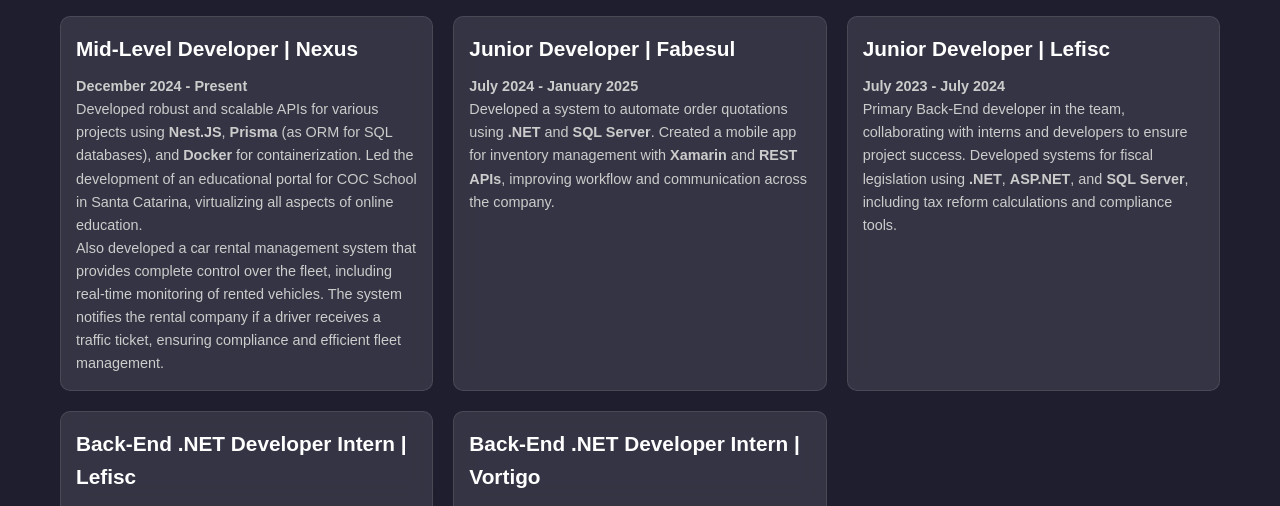
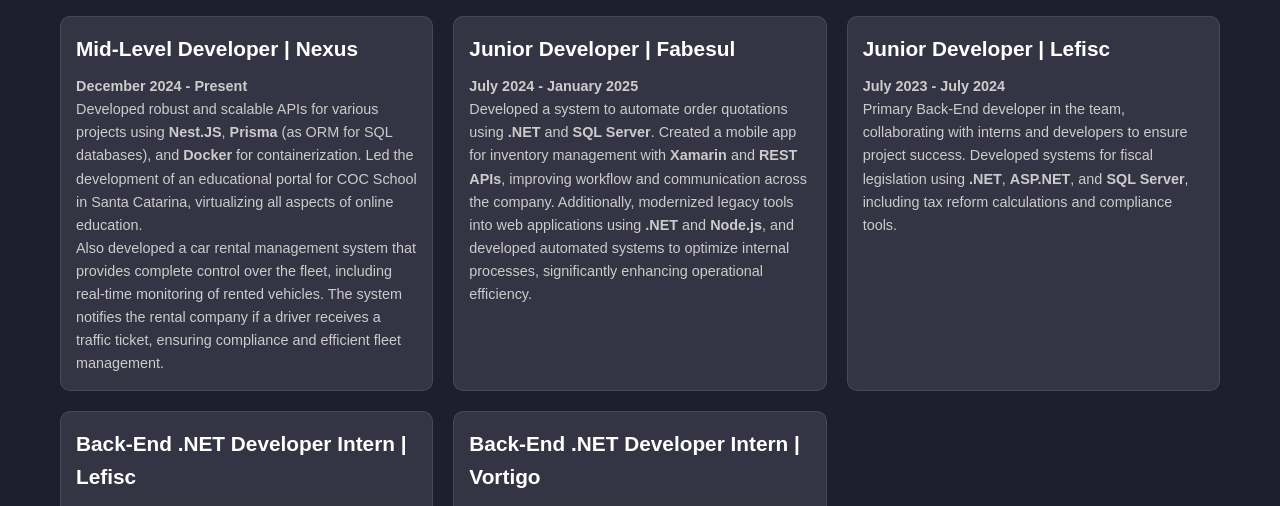
Before and after one commit to RianFonseca/Portifolio, a plain HTML site: page index.html in a window 1280 px wide. Shown: the part 747-1253 px from the top of the page. Drawn offline with Linux system fonts and the light colour scheme.

Commit message:
adjusted tests

```diff
--- a/index.html
+++ b/index.html
@@ -479,13 +479,13 @@
                     <p><strong data-lang="pt">Julho 2024 - Janeiro 2025</strong></p>
                     <p><strong data-lang="es">Julio 2024 - Enero 2025</strong></p>
                     <p data-lang="en">
-                        Developed a system to automate order quotations using <strong>.NET</strong> and <strong>SQL Server</strong>. Created a mobile app for inventory management with <strong>Xamarin</strong> and <strong>REST APIs</strong>, improving workflow and communication across the company.
+                        Developed a system to automate order quotations using <strong>.NET</strong> and <strong>SQL Server</strong>. Created a mobile app for inventory management with <strong>Xamarin</strong> and <strong>REST APIs</strong>, improving workflow and communication across the company. Additionally, modernized legacy tools into web applications using <strong>.NET</strong> and <strong>Node.js</strong>, and developed automated systems to optimize internal processes, significantly enhancing operational efficiency.
                     </p>
                     <p data-lang="pt">
-                        Desenvolvi um sistema para automatizar cotações de pedidos usando <strong>.NET</strong> e <strong>SQL Server</strong>. Criei um aplicativo móvel para gerenciamento de inventário com <strong>Xamarin</strong> e <strong>APIs REST</strong>, melhorando o fluxo de trabalho e a comunicação na empresa.
+                        Desenvolvi um sistema para automatizar cotações de pedidos usando <strong>.NET</strong> e <strong>SQL Server</strong>. Criei um aplicativo móvel para gerenciamento de inventário com <strong>Xamarin</strong> e <strong>APIs REST</strong>, melhorando o fluxo de trabalho e a comunicação na empresa. Além disso, modernizei ferramentas legadas para aplicações web utilizando <strong>.NET</strong> e <strong>Node.js</strong>, e desenvolvi sistemas automatizados para otimizar processos internos, aumentando significativamente a eficiência operacional.
                     </p>
                     <p data-lang="es">
-                        Desarrollé un sistema para automatizar cotizaciones de pedidos utilizando <strong>.NET</strong> y <strong>SQL Server</strong>. Creé una aplicación móvil para la gestión de inventarios con <strong>Xamarin</strong> y <strong>APIs REST</strong>, mejorando el flujo de trabajo y la comunicación en la empresa.
+                        Desarrollé un sistema para automatizar cotizaciones de pedidos utilizando <strong>.NET</strong> y <strong>SQL Server</strong>. Creé una aplicación móvil para la gestión de inventarios con <strong>Xamarin</strong> y <strong>APIs REST</strong>, mejorando el flujo de trabajo y la comunicación en la empresa. Además, modernicé herramientas heredadas para aplicaciones web utilizando <strong>.NET</strong> y <strong>Node.js</strong>, y desarrollé sistemas automatizados para optimizar procesos internos, mejorando significativamente la eficiencia operativa.
                     </p>
                 </div>
                 <div class="experience-card">
```
